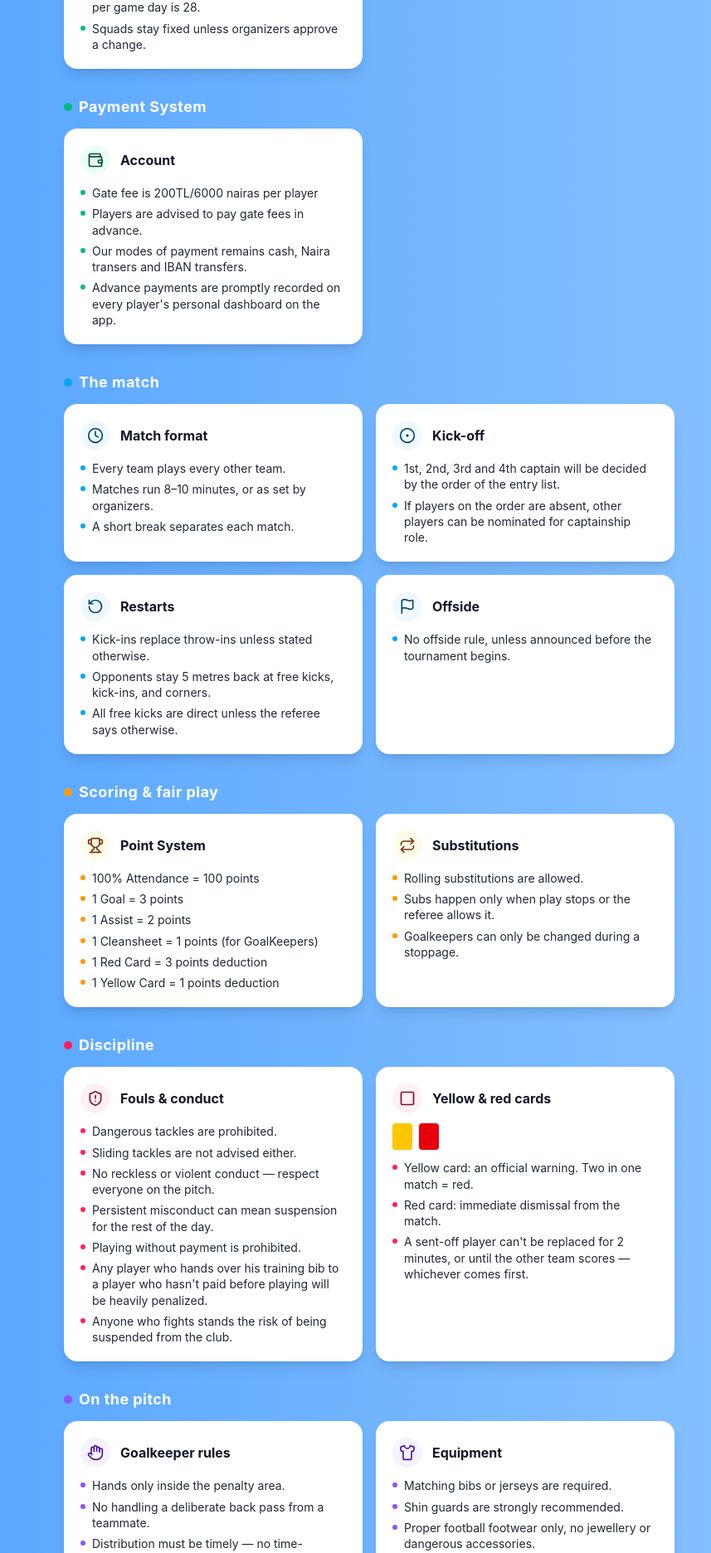
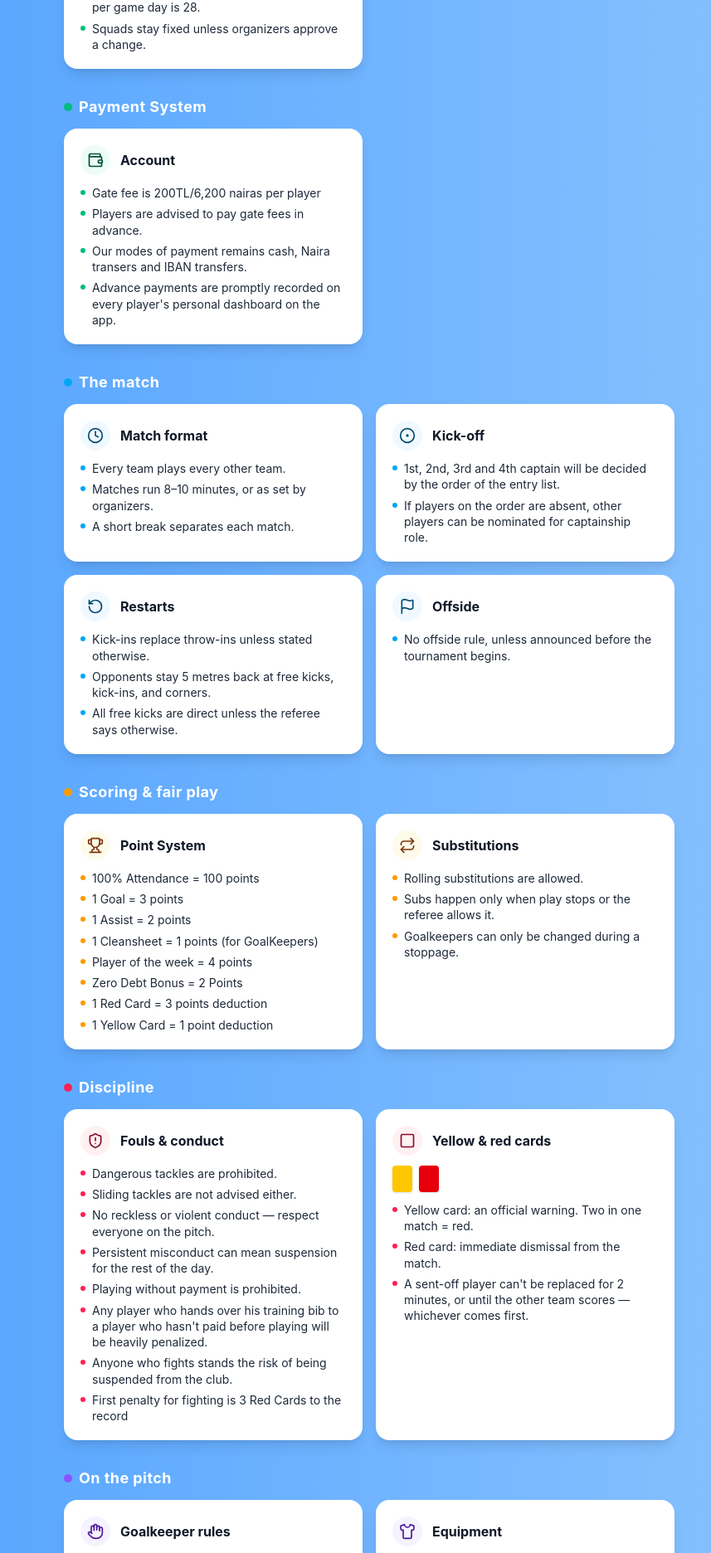
Before and after one commit to Moonboy432/uybwebapp, a React (Vite) app: page /rules in a window 1280 px wide. Shown: the part 537-2409 px from the top of the page at 83% size, without its empty margins (195-1052 px from the left). Built offline with nearby package versions, Linux system fonts and the light colour scheme; no server answers.

Commit message:
rules edited second time

```diff
--- a/src/Landing/Rules.jsx
+++ b/src/Landing/Rules.jsx
@@ -53,12 +53,10 @@ const sections = [
         icon: Wallet,
         title: "Account",
         points: [
-          "Gate fee is 200TL/6000 nairas per player ",
+          "Gate fee is 200TL/6,200 nairas per player ",
           "Players are advised to pay gate fees in advance.",
           "Our modes of payment remains cash, Naira transers and IBAN transfers.",
           "Advance payments are promptly recorded on every player's personal dashboard on the app.",
-
-
         ],
       },
     ],
@@ -124,8 +122,10 @@ const sections = [
           "1 Goal = 3 points",
           "1 Assist = 2 points",
           "1 Cleansheet = 1 points (for GoalKeepers)",
+          "Player of the week = 4 points",
+          "Zero Debt Bonus = 2 Points",
           "1 Red Card = 3 points deduction",
-          "1 Yellow Card = 1 points deduction",
+          "1 Yellow Card = 1 point deduction",
         ],
       },
       {
@@ -153,7 +153,8 @@ const sections = [
           "Persistent misconduct can mean suspension for the rest of the day.",
           "Playing without payment is prohibited.",
           "Any player who hands over his training bib to a player who hasn't paid before playing will be heavily penalized.",
-          "Anyone who fights stands the risk of being suspended from the club."
+          "Anyone who fights stands the risk of being suspended from the club.",
+          "First penalty for fighting is 3 Red Cards to the record"
         ],
       },
       {
```
